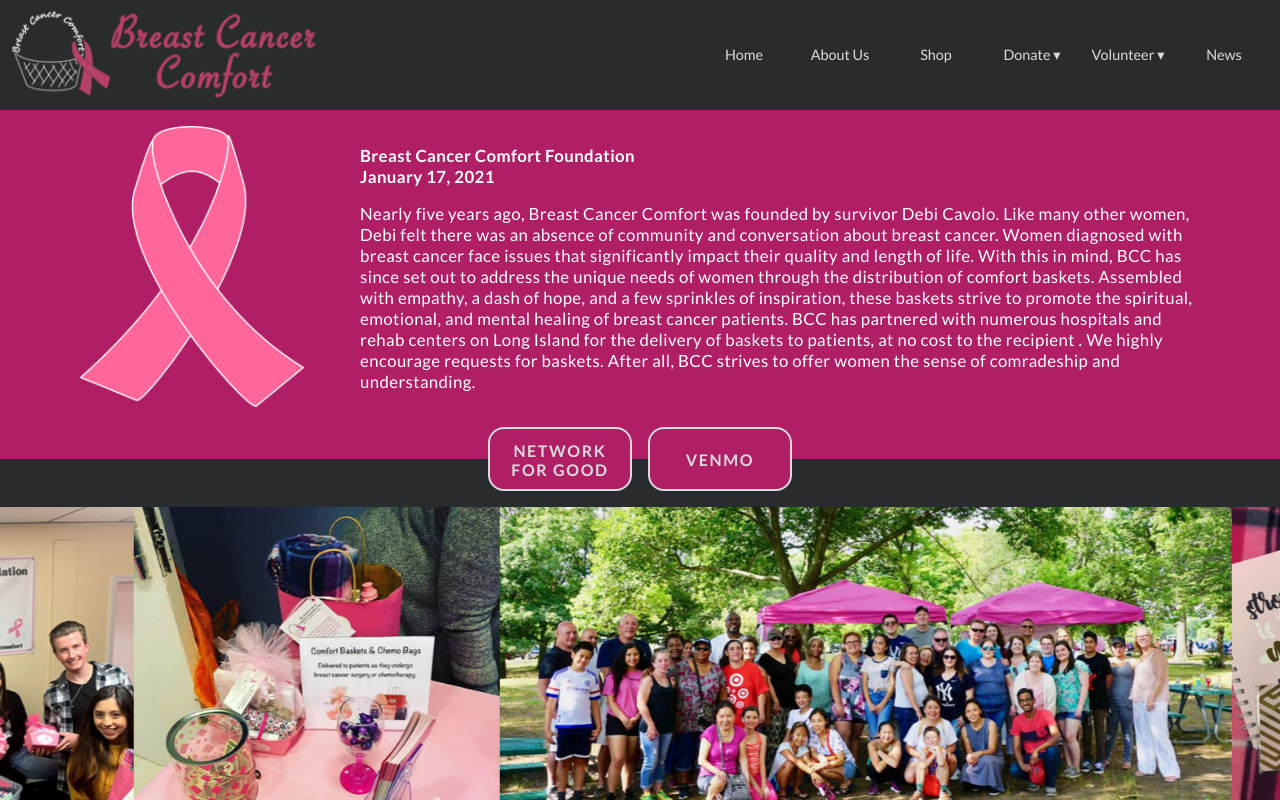
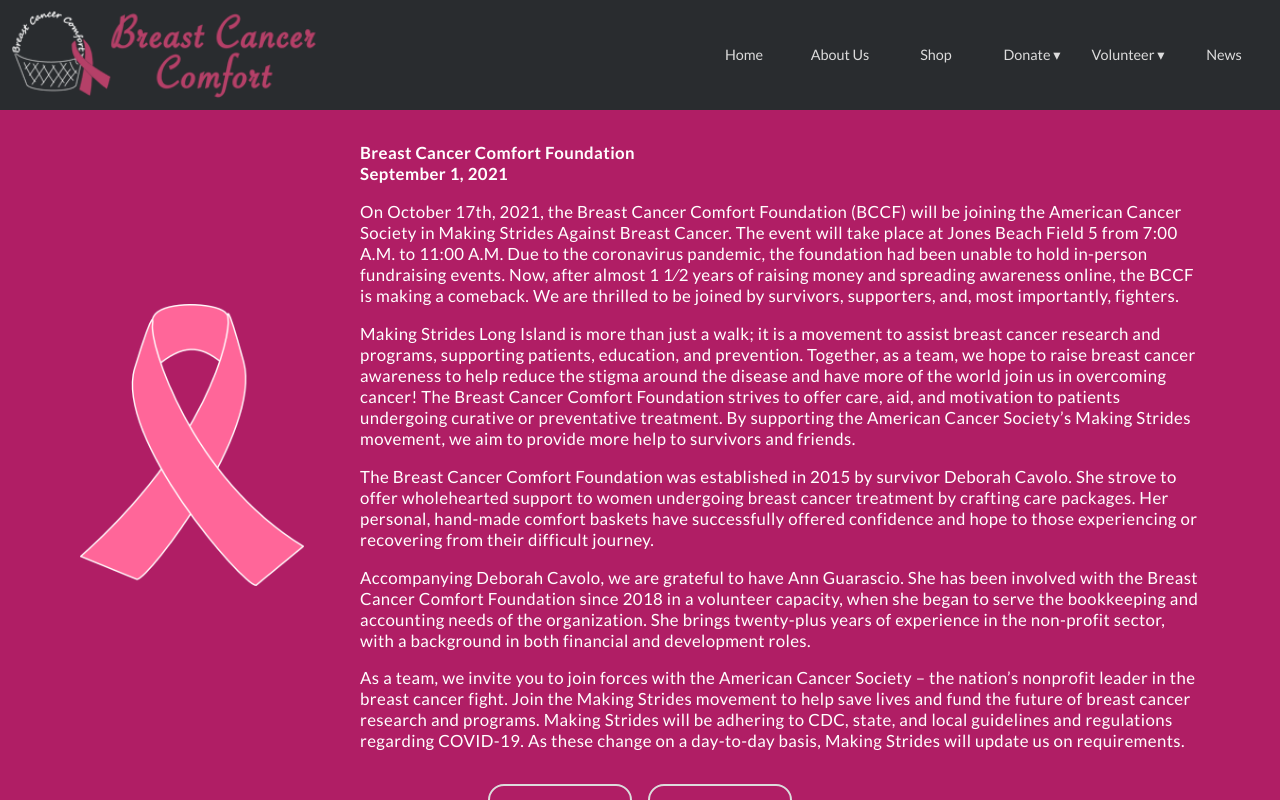
Before and after one commit to vishalicious213/bcc-v2, a Next.js app: page / in a window 1280 px wide. Shown: the top 800 px of the page. Built offline with nearby package versions, Linux system fonts and the light colour scheme.

Commit message:
added new homepage message text

```diff
--- a/pages/index.js
+++ b/pages/index.js
@@ -28,8 +28,12 @@ export default function Home() {
           </div>
           <div id='message-text'>
             <p className='no-space-below'><b>Breast Cancer Comfort Foundation</b></p>
-            <p className='no-space-above'><b>January 17, 2021</b></p>
-            <p>Nearly five years ago, Breast Cancer Comfort was founded by survivor Debi Cavolo. Like many other women, Debi felt there was an absence of community and conversation about breast cancer. Women diagnosed with breast cancer face issues that significantly impact their quality and length of life. With this in mind, BCC has since set out to address the unique needs of women through the distribution of comfort baskets. Assembled with empathy, a dash of hope, and a few sprinkles of inspiration, these baskets strive to promote the spiritual, emotional, and mental healing of breast cancer patients. BCC has partnered with numerous hospitals and rehab centers on Long Island for the delivery of baskets to patients, at no cost to the recipient . We highly encourage requests for baskets. After all, BCC strives to offer women the sense of comradeship and understanding.</p>
+            <p className='no-space-above'><b>September 1, 2021</b></p>
+            <p>On October 17th, 2021, the Breast Cancer Comfort Foundation (BCCF) will be joining the American Cancer Society in Making Strides Against Breast Cancer. The event will take place at Jones Beach Field 5 from 7:00 A.M. to 11:00 A.M. Due to the coronavirus pandemic, the foundation had been unable to hold in-person fundraising events. Now, after almost 1 1⁄2 years of raising money and spreading awareness online, the BCCF is making a comeback. We are thrilled to be joined by survivors, supporters, and, most importantly, fighters.</p>
+            <p>Making Strides Long Island is more than just a walk; it is a movement to assist breast cancer research and programs, supporting patients, education, and prevention. Together, as a team, we hope to raise breast cancer awareness to help reduce the stigma around the disease and have more of the world join us in overcoming cancer! The Breast Cancer Comfort Foundation strives to offer care, aid, and motivation to patients undergoing curative or preventative treatment. By supporting the American Cancer Society’s Making Strides movement, we aim to provide more help to survivors and friends.</p>
+            <p>The Breast Cancer Comfort Foundation was established in 2015 by survivor Deborah Cavolo. She strove to offer wholehearted support to women undergoing breast cancer treatment by crafting care packages. Her personal, hand-made comfort baskets have successfully offered confidence and hope to those experiencing or recovering from their difficult journey.</p>
+            <p>Accompanying Deborah Cavolo, we are grateful to have Ann Guarascio. She has been involved with the Breast Cancer Comfort Foundation since 2018 in a volunteer capacity, when she began to serve the bookkeeping and accounting needs of the organization. She brings twenty-plus years of experience in the non-profit sector, with a background in both financial and development roles.</p>
+            <p>As a team, we invite you to join forces with the American Cancer Society – the nation’s nonprofit leader in the breast cancer fight. Join the Making Strides movement to help save lives and fund the future of breast cancer research and programs. Making Strides will be adhering to CDC, state, and local guidelines and regulations regarding COVID-19. As these change on a day-to-day basis, Making Strides will update us on requirements.</p>
           </div>
         </article>
 
```
